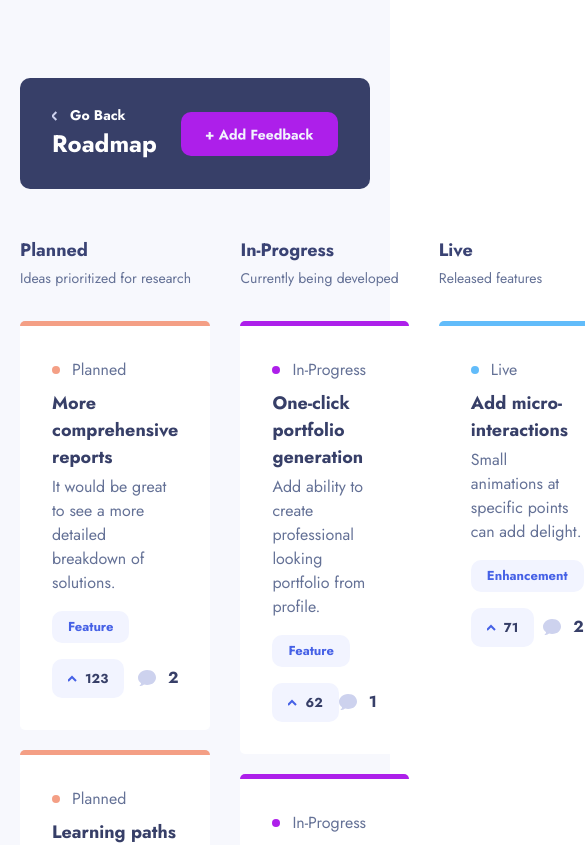
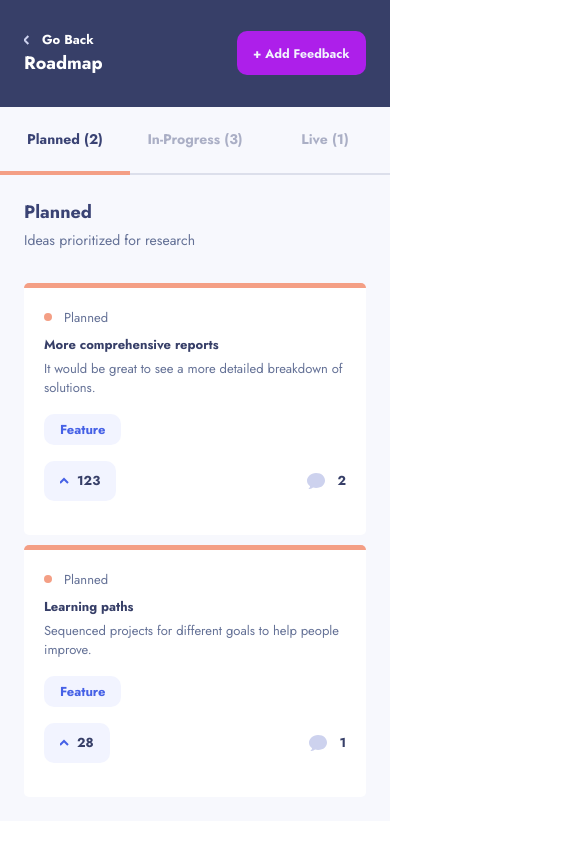
Before and after one commit to Mariamtitvinidze2/product-feedbackapp, a Next.js app: page /roadmap in a window 390 px wide. Shown: the top 845 px of the page, 585 px wide, since content can reach past the window. Built offline with nearby package versions, Linux system fonts and the light colour scheme.

Commit message:
fead(roadmapResponsive):add_responsive

```diff
--- a/src/app/(pages)/editfeedback/page.tsx
+++ b/src/app/(pages)/editfeedback/page.tsx
@@ -5,7 +5,7 @@ import EditFeedback from "@/app/common/components/__molecules/feedbackEdit/EditF
 export default function FeedbackEditPage() {
     return <>
         <div className="w-full bg-[#F7F8FD] pb-[129px] px-6  max-[800px]:pt-[52px] pt-[92px]  max-[550px]:pt-[34px] max-[500px]:pb-[77px]">
-            <div className="w-full max-w-[540px] mx-auto flex flex-col gap-[68px] max-[550px]:max-w-[327px] transition-all duration-300">
+            <div className="w-full max-w-[540px] mx-auto flex flex-col gap-[68px] max-[550px]:max-w-[327px] transition-all duration-300 ">
                 <GoBackBtn className="#647196" />
                 <EditFeedback />
             </div>
--- a/src/app/(pages)/roadmap/page.tsx
+++ b/src/app/(pages)/roadmap/page.tsx
@@ -5,8 +5,8 @@ import RoadMapHeader from "@/app/common/components/__molecules/RoadMapHeader/Roa
 export default function RoadMap() {
     return <>
 
-        <div className="w-full bg-[#F7F8FD] px-5 py-[78px] ">
-            <div className="w-full max-w-[1110px] mx-auto flex flex-col gap-12">
+        <div className="w-full bg-[#F7F8FD] px-5 py-[78px] max-[900px]:px-3 max-[713px]:p-0 ">
+            <div className="w-full max-w-[1110px] mx-auto flex flex-col gap-12 max-[713px]:gap-0">
                 <RoadMapHeader />
                 <RoadMapFeedBacks />
             </div>
--- a/src/app/common/components/__atoms/addFeedBackBtn/AddFeedBackBtn.tsx
+++ b/src/app/common/components/__atoms/addFeedBackBtn/AddFeedBackBtn.tsx
@@ -9,7 +9,7 @@ export default function AddFeedBackBtn() {
     }
     return <>
         <div className="">
-            <button onClick={addFeedbackRouter} className="px-6 py-3 h-11 bg-vibrantpurple hover:bg-[#C75AF6] active:px-5 active:py-2.5 transition-all duration-200 rounded-[10px] text-[14px] font-bold text-white"> <PlusSvg /></button>
+            <button onClick={addFeedbackRouter} className="px-6 py-3 h-11 bg-vibrantpurple hover:bg-[#C75AF6] active:px-5 active:py-2.5 transition-all duration-200 rounded-[10px] text-[14px] font-bold text-white max-[713px]:px-4 max-[713px]:py-2.5 ]"> <PlusSvg /></button>
         </div>
     </>
 }
--- a/src/app/common/components/__atoms/goBackBtn/goBackBtn.tsx
+++ b/src/app/common/components/__atoms/goBackBtn/goBackBtn.tsx
@@ -9,7 +9,7 @@ export default function GoBackBtn({ className }: BtnClass) {
         router.push('/inside')
     }
     return <>
-        <button onClick={GoBack} className="flex gap-3 items-center "><LeftArrow /><h2 className={`text-[${className}] font-bold hover:underline  text-[14px]`}>Go Back</h2></button>
+        <button onClick={GoBack} className="flex gap-3 items-center "><LeftArrow /><h2 className={`text-[${className}] font-bold hover:underline  text-[14px] max-[713px]:text-[13px]`}>Go Back</h2></button>
 
     </>
 }
--- a/src/app/common/components/__molecules/RoadMapFeedBacks/RoadMapFeedBacks.tsx
+++ b/src/app/common/components/__molecules/RoadMapFeedBacks/RoadMapFeedBacks.tsx
@@ -1,12 +1,14 @@
 import CommentSvg from "@/app/common/icons/CommentSev";
 import DotSvg from "@/app/common/icons/DotSvg";
 import TopArrow from "@/app/common/icons/TopArrow";
+import RoadMapMobile from "../RoadMapMobile/RoadMapMobie";
 
 export default function RoadMapFeedBacks() {
     const roadmap = [
         {
             status: "Planned",
             description: "Ideas prioritized for research",
+            color: '#F49F85',
             cards: [
                 {
                     title: "More comprehensive reports",
@@ -29,6 +31,7 @@ export default function RoadMapFeedBacks() {
         {
             status: "In-Progress",
             description: "Currently being developed",
+            color: '#AD1FEA',
             cards: [
                 {
                     title: "One-click portfolio generation",
@@ -59,6 +62,7 @@ export default function RoadMapFeedBacks() {
         {
             status: "Live",
             description: "Released features",
+            color: '#62BCFA',
             cards: [
                 {
                     title: "Add micro-interactions",
@@ -74,24 +78,24 @@ export default function RoadMapFeedBacks() {
 
     return <>
 
-        <div className="w-full flex  gap-[30px]">
+        <div className="w-full flex justify-between gap-[30px] max-[900px]:gap-2.5">
             {roadmap.map((item, index) => {
-                return <div className="w-full max-w-[350px]" key={index}>
+                return <div className="w-full max-w-[350px] max-[900px]:max-w-[243px] max-[713px]:hidden" key={index}>
                     <div className="">
                         <h1 className="text-[18px] font-bold text-[#3A4374] ">{item.status}</h1>
                         <h2 className="text-[14px] mt-1 text-[#647196]">{item.description}</h2>
-                        <div className="w-full flex flex-col gap-5 mt-8">
+                        <div className="w-full flex flex-col gap-5 mt-8 max-[900px]:gap-2.5">
                             {item.cards.map((item2, index) => {
-                                return <div className="w-full p-8 bg-white rounded-[5px]" style={{ borderTop: `5px solid ${item2.color}` }} key={index}>
-                                    <h2 className="text-[16px] text-[#647196] flex gap-3 items-center mb-2"><DotSvg color={item2.color} /> {item.status}</h2>
+                                return <div className="w-full p-8 bg-white rounded-[5px] max-[900px]:py-5 max-[900px]:px-5 max-[900px]:min-h-[252px]" style={{ borderTop: `5px solid ${item2.color}` }} key={index}>
+                                    <h2 className="text-[16px] text-[#647196] flex gap-3 items-center mb-2 max-[900px]:text-[13px]"><DotSvg color={item2.color} /> {item.status}</h2>
                                     <div className="">
-                                        <h1 className="text-[18px] font-bold text-indigoink mb-1 hover:text-[#4661E6] cursor-pointer">{item2.title}</h1>
-                                        <h2 className="text-[#647196] text-[16px]">{item2.description}</h2>
+                                        <h1 className="text-[18px] font-bold text-indigoink mb-1 hover:text-[#4661E6] max-[900px]:text-[13px] cursor-pointer">{item2.title}</h1>
+                                        <h2 className="text-[#647196] text-[16px] max-[900px]:text-[13px]">{item2.description}</h2>
                                     </div >
-                                    <button className="mt-4 text-[#4661E6] px-4 py-[6px] text-[13px] bg-[#F2F4FF]  rounded-[10px] font-bold"> {item2.type}</button>
+                                    <button className="mt-4 text-[#4661E6] px-4 py-[6px] text-[13px] bg-[#F2F4FF] max-[900px]:text-[13px]  rounded-[10px] font-bold"> {item2.type}</button>
                                     <div className="mt-4 flex justify-between items-center">
-                                        <button className="text-[13px] text-indigoink px-4 py-2.5 font-bold hover:bg-[#CFD7FF] transition-all duration-300 active:bg-[#4661E6] active:text-white bg-[#F2F4FF] flex gap-2 items-center rounded-[10px]"><TopArrow />{item2.upvotes}</button>
-                                        <div className="flex gap-3 items-center text-[16px] font-bold text-indigoink"><CommentSvg />{item2.comments}</div>
+                                        <button className="text-[13px] text-indigoink max-[900px]:text-[13px] px-4 py-2.5 font-bold hover:bg-[#CFD7FF] transition-all duration-300 active:bg-[#4661E6] active:text-white bg-[#F2F4FF] flex gap-2 items-center rounded-[10px]"><TopArrow />{item2.upvotes}</button>
+                                        <div className="flex gap-3 items-center text-[16px] font-bold text-indigoink max-[900px]:text-[13px]"><CommentSvg />{item2.comments}</div>
                                     </div>
                                 </div>
                             })}
@@ -99,6 +103,7 @@ export default function RoadMapFeedBacks() {
                     </div>
                 </div>
             })}
+            <RoadMapMobile roadmap={roadmap} />
         </div>
 
     </>
--- a/src/app/common/components/__molecules/RoadMapHeader/RoadMapHeader.tsx
+++ b/src/app/common/components/__molecules/RoadMapHeader/RoadMapHeader.tsx
@@ -5,10 +5,10 @@ import GoBackBtn from "../../__atoms/goBackBtn/goBackBtn";
 export default function RoadMapHeader() {
   return (
     <>
-      <div className="w-full flex px-8 py-[27px] bg-indigoink rounded-[10px] items-center justify-between ">
+      <div className="w-full flex px-8 py-[27px] bg-indigoink rounded-[10px] items-center justify-between max-[713px]:rounded-none max-[713px]:px-6 max-[713px]:py-[30px] ">
         <div className="">
           <GoBackBtn className="#ffffff" />
-          <h1 className="text-[#ffffff] font-bold text-[24px]">Roadmap</h1>
+          <h1 className="text-[#ffffff] font-bold text-[24px] max-[713px]:text-[18px]">Roadmap</h1>
         </div>
         <AddFeedBackBtn />
       </div>
--- /dev/null
+++ b/src/app/common/components/__molecules/RoadMapMobile/RoadMapMobie.tsx
@@ -0,0 +1,54 @@
+'use client'
+import CommentSvg from "@/app/common/icons/CommentSev"
+import DotSvg from "@/app/common/icons/DotSvg"
+import TopArrow from "@/app/common/icons/TopArrow"
+import { FeedbackBoard } from "@/app/common/types/types"
+
+import { useEffect, useState } from "react"
+type roadmap = {
+    roadmap: FeedbackBoard
+}
+export default function RoadMapMobile({ roadmap }: roadmap) {
+    const [value, setValue] = useState(0)
+    const [status, setStatus] = useState('Planned')
+    const changeFeedback = (index: number, status: string) => {
+        setValue(index)
+        setStatus(status)
+    }
+    return <>
+        <div className="hidden w-full max-[713px]:flex flex-col ">
+            <div className="flex w-full">{roadmap.map((item, index) => {
+                return <div className={`flex-1 w-full  ${value === index ? 'border-b-[4px]' : 'border-b-[2px]'} py-5  `} key={index} style={{
+                    borderColor: value === index ? item.color : 'rgba(140, 146, 179, 0.25)'
+                }}><button onClick={() => changeFeedback(index, item.status)} className={`w-full font-bold text-[14px] ${value === index ? 'text-[#3A4374] ' : 'text-[#3A4374] opacity-40'} `}>{item.status} ({item.cards.length})</button></div>
+            })}</div>
+            <div className="p-6">
+                {roadmap.filter(el => el.status === status).map((item, index) => {
+                    console.log(item)
+                    return <div className="w-full max-w-[350px] max-[900px]:max-w-[243px] max-[713px]:max-w-[708px]" key={index}>
+                        <div className="">
+                            <h1 className="text-[18px] font-bold text-[#3A4374] ">{item.status}</h1>
+                            <h2 className="text-[14px] mt-1 text-[#647196]">{item.description}</h2>
+                            <div className="w-full flex flex-col gap-5 mt-8 max-[900px]:gap-2.5">
+                                {item.cards.map((item2, index) => {
+                                    return <div className="w-full p-8 bg-white rounded-[5px] max-[900px]:py-5 max-[900px]:px-5 max-[900px]:min-h-[252px]" style={{ borderTop: `5px solid ${item2.color}` }} key={index}>
+                                        <h2 className="text-[16px] text-[#647196] flex gap-3 items-center mb-2 max-[900px]:text-[13px]"><DotSvg color={item2.color} /> {item.status}</h2>
+                                        <div className="">
+                                            <h1 className="text-[18px] font-bold text-indigoink mb-1 hover:text-[#4661E6] max-[900px]:text-[13px] cursor-pointer">{item2.title}</h1>
+                                            <h2 className="text-[#647196] text-[16px] max-[900px]:text-[13px]">{item2.description}</h2>
+                                        </div >
+                                        <button className="mt-4 text-[#4661E6] px-4 py-[6px] text-[13px] bg-[#F2F4FF] max-[900px]:text-[13px]  rounded-[10px] font-bold"> {item2.type}</button>
+                                        <div className="mt-4 flex justify-between items-center">
+                                            <button className="text-[13px] text-indigoink max-[900px]:text-[13px] px-4 py-2.5 font-bold hover:bg-[#CFD7FF] transition-all duration-300 active:bg-[#4661E6] active:text-white bg-[#F2F4FF] flex gap-2 items-center rounded-[10px]"><TopArrow />{item2.upvotes}</button>
+                                            <div className="flex gap-3 items-center text-[16px] font-bold text-indigoink max-[900px]:text-[13px]"><CommentSvg />{item2.comments}</div>
+                                        </div>
+                                    </div>
+                                })}
+                            </div>
+                        </div>
+                    </div>
+                })}
+            </div>
+        </div >
+    </>
+}
--- a/src/app/common/icons/TopArrow.tsx
+++ b/src/app/common/icons/TopArrow.tsx
@@ -1,7 +1,7 @@
 export default function TopArrow() {
     return <>
         <svg xmlns="http://www.w3.org/2000/svg" width="9" height="7" viewBox="0 0 9 7" fill="none">
-            <path d="M0 6L4 2L8 6" stroke="#4661E6" stroke-width="2" />
+            <path d="M0 6L4 2L8 6" stroke="#4661E6" strokeWidth="2" />
         </svg>
     </>
 }
--- /dev/null
+++ b/src/app/common/types/types.ts
@@ -0,0 +1,17 @@
+type Card = {
+    title: string;
+    description: string;
+    type: "Feature" | "Bug" | "Enhancement" | string; // შეგიძლია ზუსტი ტიპები მიუთითო ან უბრალოდ string
+    upvotes: number;
+    comments: number;
+    color: string;
+  };
+
+  type FeedbackStatusSection = {
+    status: "Planned" | "In-Progress" | "Live" | string;
+    description: string;
+    color : string,
+    cards: Card[];
+  };
+
+export type FeedbackBoard = FeedbackStatusSection[];
```
Also changed, not shown: src/app/common/icons/PlusSvg.tsx (+1 -1 lines).
